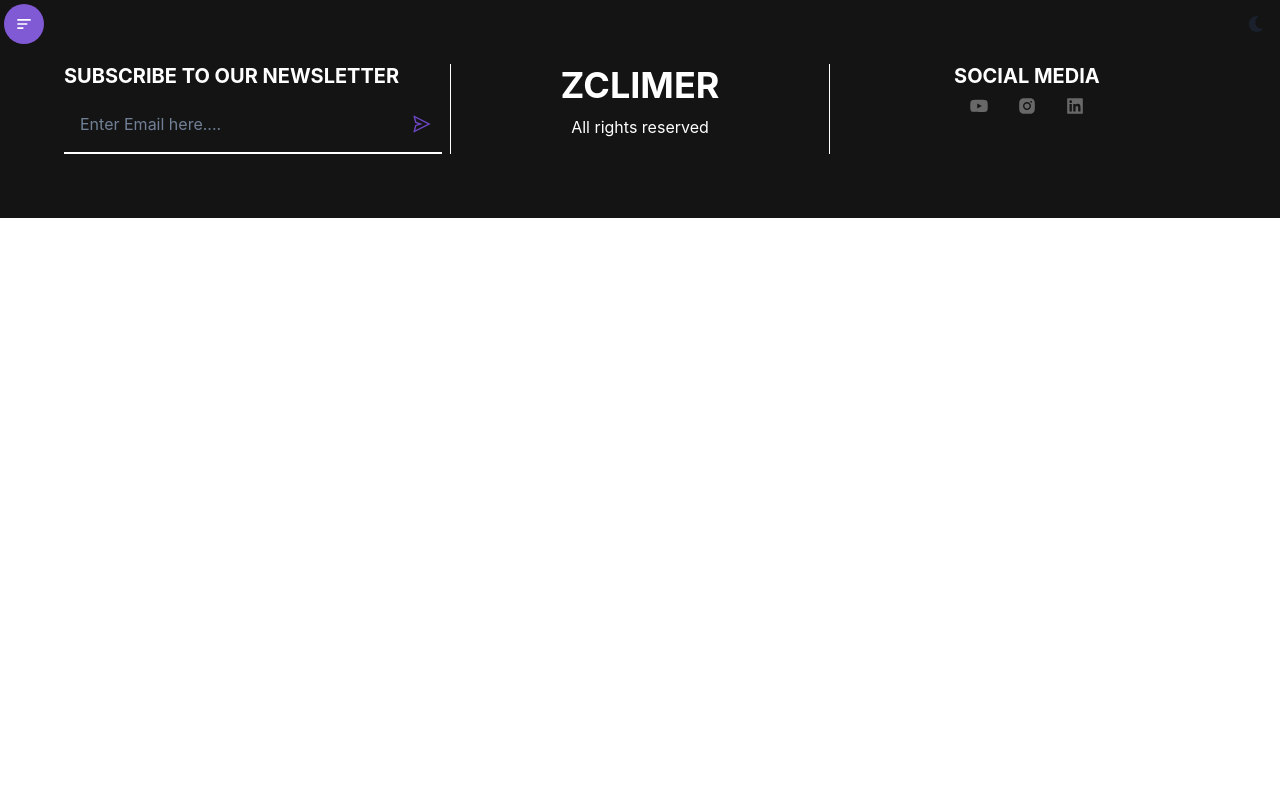
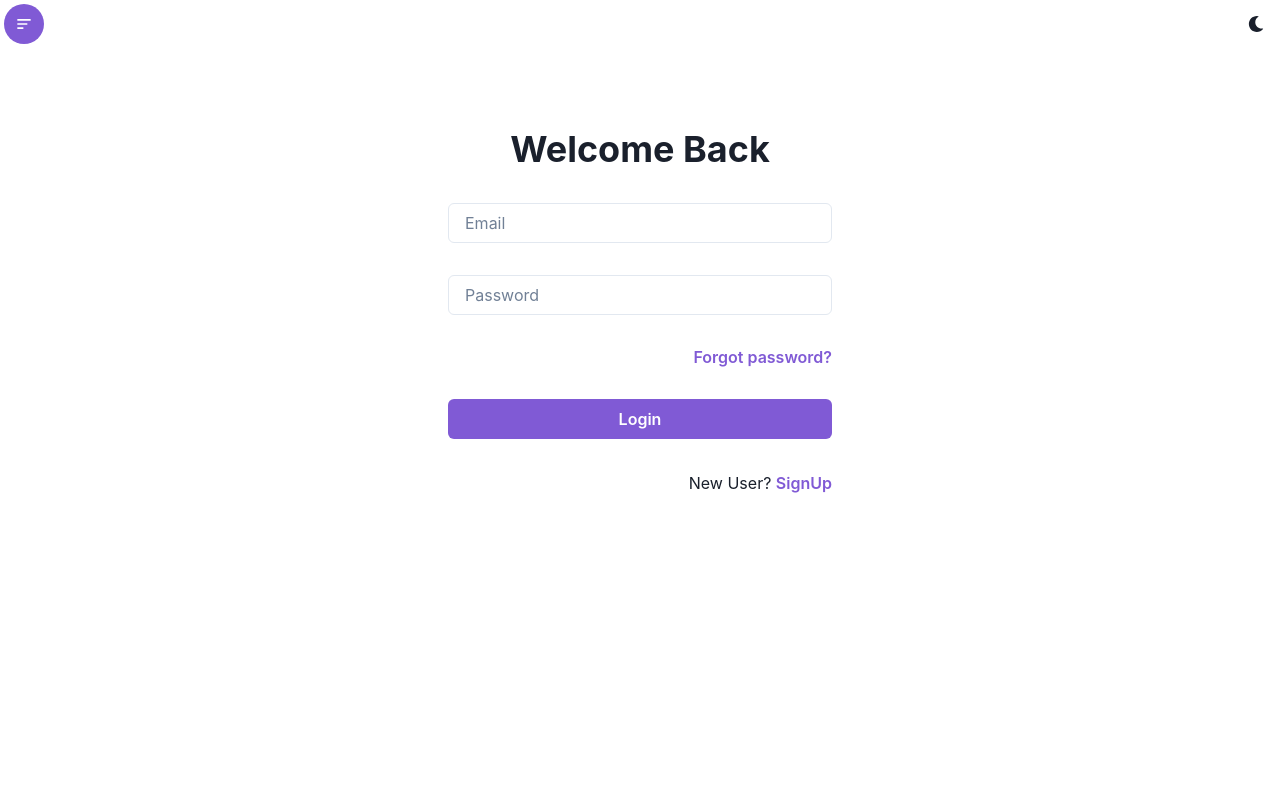
Before and after one commit to Nukealbert/React-chakra-ui, a React (Create React App) app: page /login in a window 1280 px wide. Shown: the top 800 px of the page. Built offline with nearby package versions, Linux system fonts and the light colour scheme.

Commit message:
Login page Added

```diff
--- a/src/App.js
+++ b/src/App.js
@@ -5,6 +5,7 @@ import Home from './components/Home';
 import Footer from './components/Footer';
 import Videos from './components/Videos';
 import Upload from './components/Upload';
+import Login from './components/Login';
 
 function App() {
   return <Router>
@@ -13,6 +14,8 @@ function App() {
       <Route path='/' element={<Home />} />
       <Route path='/videos' element={<Videos />} />
       <Route path='/upload' element={<Upload />} />
+      <Route path='/login' element={<Login />} />
+      <Route path='/signup' element={<Upload />} />
     </Routes>
     <Footer />
 
--- /dev/null
+++ b/src/components/Login.jsx
@@ -0,0 +1,58 @@
+import { Button, Container, Heading, Input, VStack,Text } from '@chakra-ui/react'
+import React from 'react'
+import { Link } from 'react-router-dom'
+
+function Login() {
+  return (
+   <Container
+    h={'100vh'}
+    w={'container.xl'}
+    p={'16'}
+   >
+        <form>
+            <VStack
+                alignItems={'stretch'}
+                w={'96'}
+                spacing={'8'}
+                m={'auto'}
+                my={'16'}
+            >
+                <Heading alignSelf={'center'}>Welcome Back</Heading>
+
+                <Input
+                    placeholder={'Email'}
+                    type={'email'}
+                    focusBorderColor={'purple.500'}
+                    required
+                />
+
+                <Input
+                    placeholder={'Password'}
+                    type={'password'}
+                    focusBorderColor={'purple.500'}
+                    required
+                />
+                <Button
+                    variant={'link'}
+                    alignSelf={'flex-end'}
+                    colorScheme='purple'
+                ><Link to={'/forgotpassword'}>Forgot password?</Link></Button>
+                <Button
+                    colorScheme={'purple'}
+                    type={'submit'}
+                >Login</Button>
+
+                <Text textAlign={'right'}>New User? {' '}
+                <Button
+                    variant={'link'}
+
+                    colorScheme='purple'
+                ><Link to={'/forgotpassword'}>SignUp</Link></Button></Text>
+
+            </VStack>
+        </form>
+   </Container>
+  )
+}
+
+export default Login
--- a/src/components/Upload.jsx
+++ b/src/components/Upload.jsx
@@ -26,7 +26,8 @@ function Upload() {
                                     height:"100%",
                                     marginLeft:"-18px",
                                     color:"purple",
-                                    backgroundColor:"white"
+                                    backgroundColor:"white",
+                                    cursor:"pointer"
                                 },
                             }}
                         />
```
Also changed, not shown: src/components/Signup.jsx (added, +9 -0 lines).
